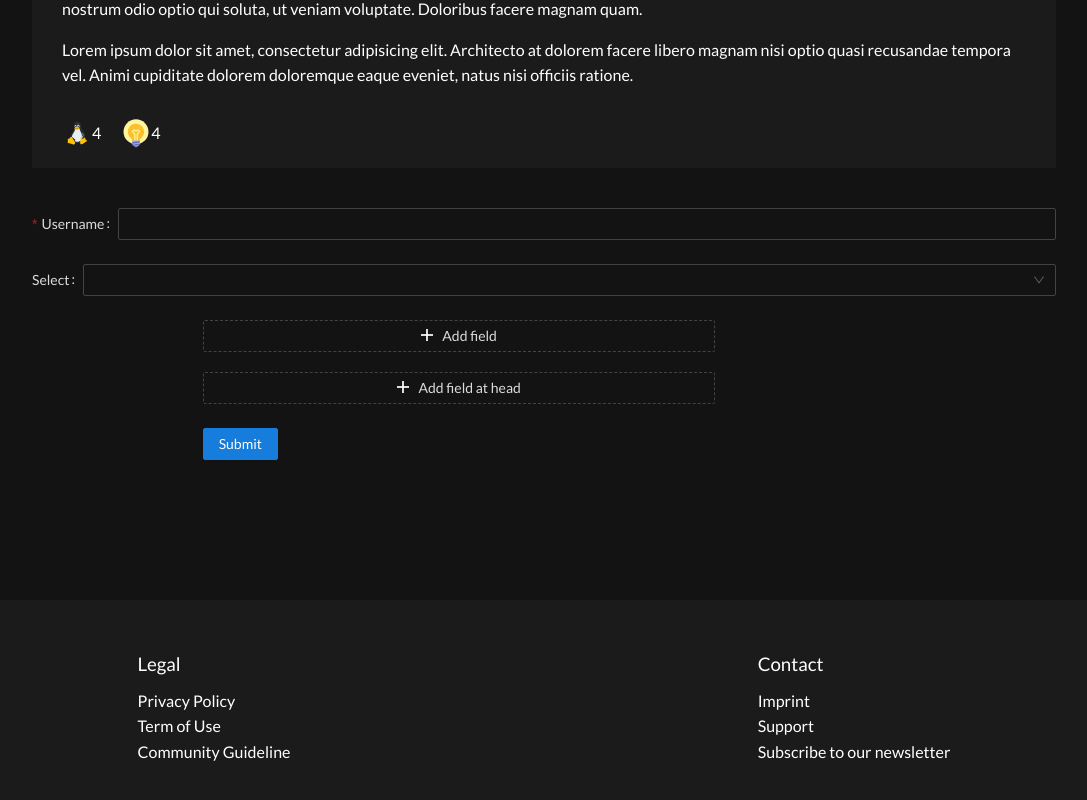
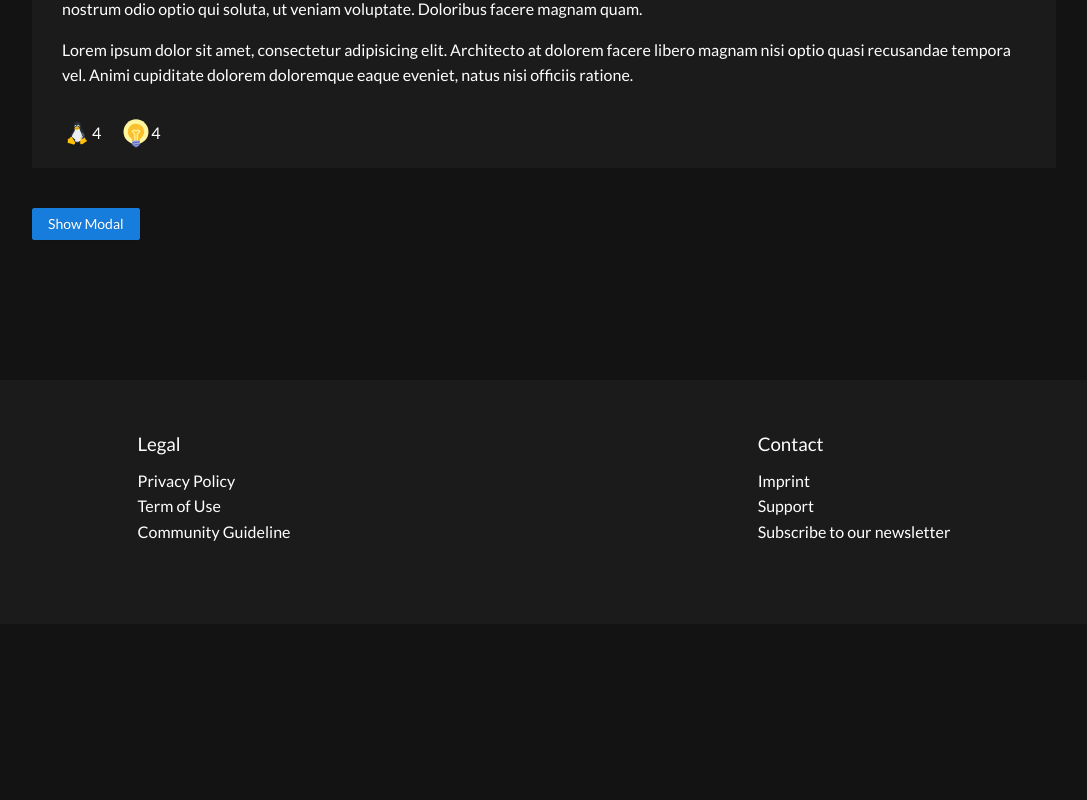
Before and after one commit to greatertomi/productrave-frontend, a React (Create React App) app in the folder opinion-frontend/: page / in a window 1280 px wide. Shown: the part 736-1536 px from the top of the page, without its empty margins (96-1183 px from the left). After the commit the page ends 1360 px from the top, so only its background shows below. Built offline with nearby package versions, Linux system fonts and the light colour scheme.

Commit message:
Began working on creating product

```diff
--- a/opinion-frontend/src/components/product/CreateProduct.js
+++ b/opinion-frontend/src/components/product/CreateProduct.js
@@ -1,6 +1,4 @@
 import React from 'react';
-import { Form, Input, Select } from 'antd';
-import DynamicFieldSet from './DynamicFieldSet';
 
 const CreateProduct = () => {
   const handleSubmitForm = () => {
@@ -12,30 +10,9 @@ const CreateProduct = () => {
   };
 
   handleSubmitForm();
+  handleFailedSubmit();
 
-  return (
-    <Form
-      name="basic"
-      initialValues={{ remember: true }}
-      onFinish={handleSubmitForm}
-      onFinishFailed={handleFailedSubmit}
-    >
-      <Form.Item
-        label="Username"
-        name="username"
-        rules={[{ required: true, message: 'Please input your username!' }]}
-      >
-        <Input />
-      </Form.Item>
-      <Form.Item label="Select">
-        <Select>
-          <Select.Option value="cat1">Category 1</Select.Option>
-          <Select.Option value="cat2">Category 2</Select.Option>
-        </Select>
-      </Form.Item>
-      <DynamicFieldSet />
-    </Form>
-  );
+  return <div>hello</div>;
 };
 
 export default CreateProduct;
--- a/opinion-frontend/src/components/product/DynamicFieldSet.js
+++ b/opinion-frontend/src/components/product/DynamicFieldSet.js
@@ -1,5 +1,5 @@
 import React from 'react';
-import { Form, Input, Button } from 'antd';
+import { Form, Input, Button, Select } from 'antd';
 import { MinusCircleOutlined, PlusOutlined } from '@ant-design/icons';
 
 const formItemLayout = {
@@ -20,34 +20,43 @@ const formItemLayoutWithOutLabel = {
 };
 
 const DynamicFieldSet = () => {
-  const onFinish = (values) => {
-    console.log('Received values of form:', values);
+  const handleSubmitForm = () => {
+    // handle
   };
+
+  const handleFailedSubmit = () => {
+    // pass
+  };
+
+  handleSubmitForm();
 
   return (
     <Form
-      name="dynamic_form_item"
-      {...formItemLayoutWithOutLabel}
-      onFinish={onFinish}
+      name="basic"
+      initialValues={{ remember: true }}
+      onFinish={handleSubmitForm}
+      onFinishFailed={handleFailedSubmit}
     >
-      <Form.List
-        name="names"
-        rules={[
-          {
-            validator: async (_, names) => {
-              if (!names || names.length < 2) {
-                return Promise.reject(new Error('At least 2 passengers'));
-              }
-            },
-          },
-        ]}
+      <Form.Item
+        label="Username"
+        name="username"
+        rules={[{ required: true, message: 'Please input your username!' }]}
       >
+        <Input />
+      </Form.Item>
+      <Form.Item label="Select">
+        <Select>
+          <Select.Option value="cat1">Category 1</Select.Option>
+          <Select.Option value="cat2">Category 2</Select.Option>
+        </Select>
+      </Form.Item>
+      <Form.List name="categories">
         {(fields, { add, remove }, { errors }) => (
           <>
             {fields.map((field, index) => (
               <Form.Item
                 {...(index === 0 ? formItemLayout : formItemLayoutWithOutLabel)}
-                label={index === 0 ? 'Passengers' : ''}
+                label={index === 0 ? 'Categories' : ''}
                 required={false}
                 key={field.key}
               >
@@ -59,15 +68,12 @@ const DynamicFieldSet = () => {
                       required: true,
                       whitespace: true,
                       message:
-                        "Please input passenger's name or delete this field.",
+                        'Please enter category name or delete this field.',
                     },
                   ]}
                   noStyle
                 >
-                  <Input
-                    placeholder="passenger name"
-                    style={{ width: '60%' }}
-                  />
+                  <Input placeholder="Category name" style={{ width: '60%' }} />
                 </Form.Item>
                 {fields.length > 1 ? (
                   <MinusCircleOutlined
@@ -84,28 +90,13 @@ const DynamicFieldSet = () => {
                 style={{ width: '60%' }}
                 icon={<PlusOutlined />}
               >
-                Add field
-              </Button>
-              <Button
-                type="dashed"
-                onClick={() => {
-                  add('The head item', 0);
-                }}
-                style={{ width: '60%', marginTop: '20px' }}
-                icon={<PlusOutlined />}
-              >
-                Add field at head
+                Add Field
               </Button>
               <Form.ErrorList errors={errors} />
             </Form.Item>
           </>
         )}
       </Form.List>
-      <Form.Item>
-        <Button type="primary" htmlType="submit">
-          Submit
-        </Button>
-      </Form.Item>
     </Form>
   );
 };
--- a/opinion-frontend/src/components/product/ProductDetail.js
+++ b/opinion-frontend/src/components/product/ProductDetail.js
@@ -1,14 +1,27 @@
-import React from 'react';
-import { Row, Col, Rate } from 'antd';
+import React, { useState } from 'react';
+import { Row, Col, Rate, Button, Modal } from 'antd';
 
 import shoe from '../../images/shoe.jpg';
 import Navbar from '../layout/Navbar';
 import Footer from '../layout/Footer';
 import ProductComment from './ProductComment';
-import CreateProduct from './CreateProduct';
 // import Editor from './Editor';
 
 const ProductDetail = () => {
+  const [isModalVisible, setIsModalVisible] = useState(false);
+
+  const handleShowModal = () => {
+    setIsModalVisible(true);
+  };
+
+  const handleHideModal = () => {
+    setIsModalVisible(false);
+  };
+
+  const handleOk = () => {
+    setIsModalVisible(false);
+  };
+
   const handleChange = () => {
     console.log('Update rating');
   };
@@ -28,9 +41,9 @@ const ProductDetail = () => {
               <h2>$120</h2>
               <div>
                 Lorem ipsum dolor sit amet, consectetur adipisicing elit.
-                Aliquid atque commodi consequuntur debitis deserunt dolor dolore esse
-                explicabo fugit iusto odio quaerat quas quia, quibusdam reiciendis
-                sapiente suscipit velit voluptas.
+                Aliquid atque commodi consequuntur debitis deserunt dolor dolore
+                esse explicabo fugit iusto odio quaerat quas quia, quibusdam
+                reiciendis sapiente suscipit velit voluptas.
               </div>
               <div className="mt-2">
                 <div>Overall Rating</div>
@@ -66,10 +79,21 @@ const ProductDetail = () => {
         <ProductComment />
 
         <div className="mt-4">
-          <CreateProduct />
-          {/* <Editor /> */}
+          <Button type="primary" onClick={handleShowModal}>
+            Show Modal
+          </Button>
         </div>
       </div>
+
+      <Modal
+        title="Share your thought"
+        visible={isModalVisible}
+        onOk={handleOk}
+        onCancel={handleHideModal}
+      >
+        Bicycle riding on the modal Bicycle riding on the modal Bicycle riding
+        on the modal
+      </Modal>
       <Footer />
     </div>
   );
--- a/opinion-frontend/src/styles/product.scss
+++ b/opinion-frontend/src/styles/product.scss
@@ -99,11 +99,11 @@
   font-size: 24px;
   cursor: pointer;
   transition: all 0.3s;
+  &:hover {
+    color: #777;
+  }
+  &[disabled] {
+    cursor: not-allowed;
+    opacity: 0.5;
+  }
 }
-.dynamic-delete-button:hover {
-  color: #777;
-}
-.dynamic-delete-button[disabled] {
-  cursor: not-allowed;
-  opacity: 0.5;
-}
```
Also changed, not shown: opinion-frontend/.eslintrc.json, 1 other file (tests, documents, lock files or other folders).
